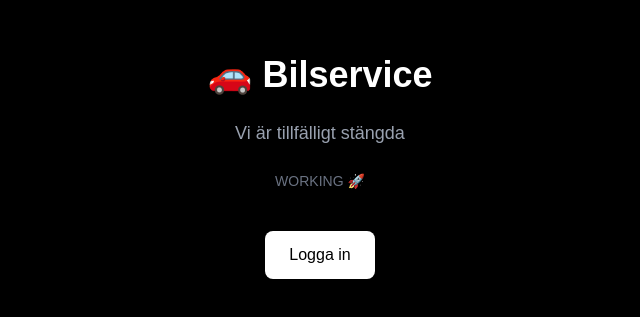
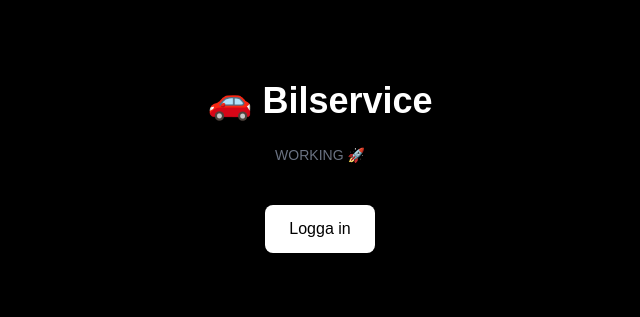
Before and after one commit to Valersha88888888/planner-app, a Next.js app: page / in a window 1280 px wide. Shown: the part 233-550 px from the top of the page, without its empty margins (320-960 px from the left). Built offline with nearby package versions, Linux system fonts and the light colour scheme.

Commit message:
fix view

```diff
--- a/app/page.tsx
+++ b/app/page.tsx
@@ -7,9 +7,7 @@ export default function Home() {
           🚗 Bilservice
         </h1>
 
-        <p className="text-lg text-gray-400">
-          Vi är tillfälligt stängda
-        </p>
+
 
         <p className="text-sm text-gray-500">
          WORKING 🚀
```
